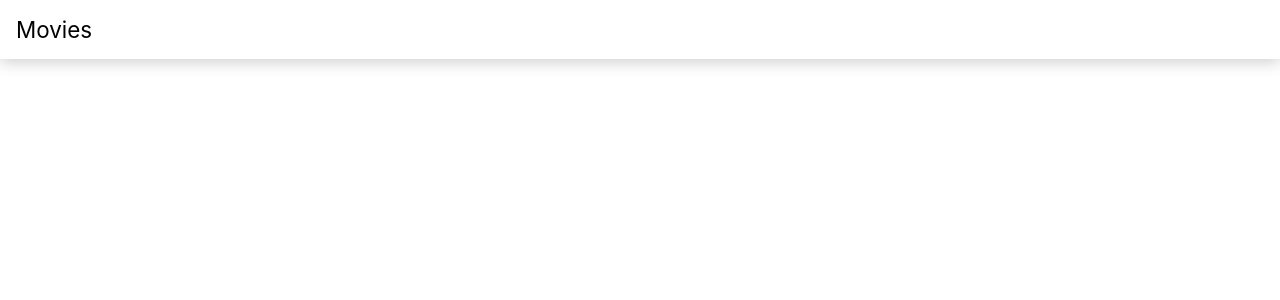
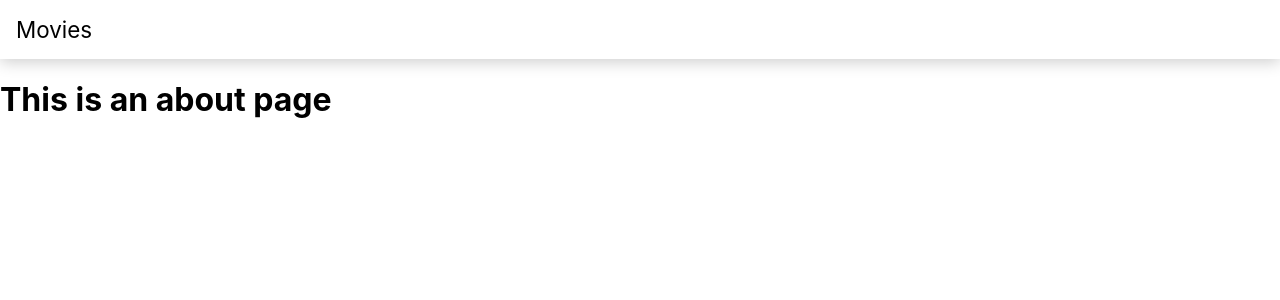
Before and after one commit to leroynas/abn-amro-assessment, a Vue app: page /show/1 in a window 1280 px wide. Before the commit this address had no page. Shown: the top 300 px of the page. Built offline with nearby package versions, Linux system fonts and the light colour scheme; the HTML template or start-up script is replaced by a standard one.

Commit message:
refactor: rename views

```diff
--- a/src/router/index.ts
+++ b/src/router/index.ts
@@ -1,20 +1,15 @@
 import { createRouter, createWebHistory, RouteRecordRaw } from 'vue-router';
-import Home from '../views/Home.vue';
+import Dashboard from '../views/Dashboard.vue';
+import Show from '../views/Show.vue';
 
 const routes: Array<RouteRecordRaw> = [
   {
     path: '/',
-    name: 'Home',
-    component: Home,
+    component: Dashboard,
   },
   {
-    path: '/about',
-    name: 'About',
-    // route level code-splitting
-    // this generates a separate chunk (about.[hash].js) for this route
-    // which is lazy-loaded when the route is visited.
-    component: () =>
-      import(/* webpackChunkName: "about" */ '../views/About.vue'),
+    path: '/show/:id',
+    component: Show,
   },
 ];
 
--- a/src/views/Home.vue
+++ /dev/null
@@ -1,18 +0,0 @@
-<template>
-  <div class="home">
-    <img alt="Vue logo" src="../assets/logo.png" />
-    <HelloWorld msg="Welcome to Your Vue.js + TypeScript App" />
-  </div>
-</template>
-
-<script lang="ts">
-import { defineComponent } from 'vue';
-import HelloWorld from '@/components/HelloWorld.vue'; // @ is an alias to /src
-
-export default defineComponent({
-  name: 'Home',
-  components: {
-    HelloWorld,
-  },
-});
-</script>
--- /dev/null
+++ b/src/views/Show.vue
@@ -0,0 +1,5 @@
+<template>
+  <div class="about">
+    <h1>This is an about page</h1>
+  </div>
+</template>
```
Also changed, not shown: src/views/Dashboard.vue (renamed from src/views/About.vue).
